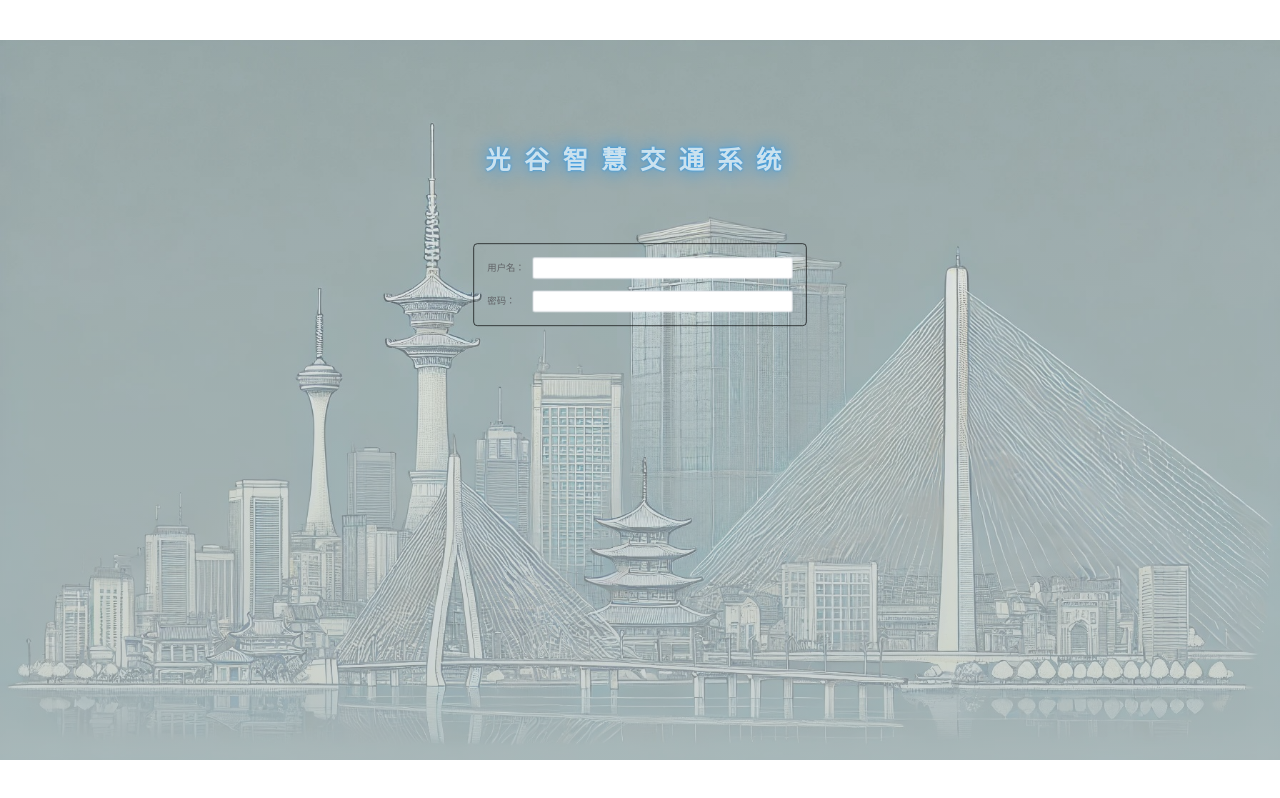
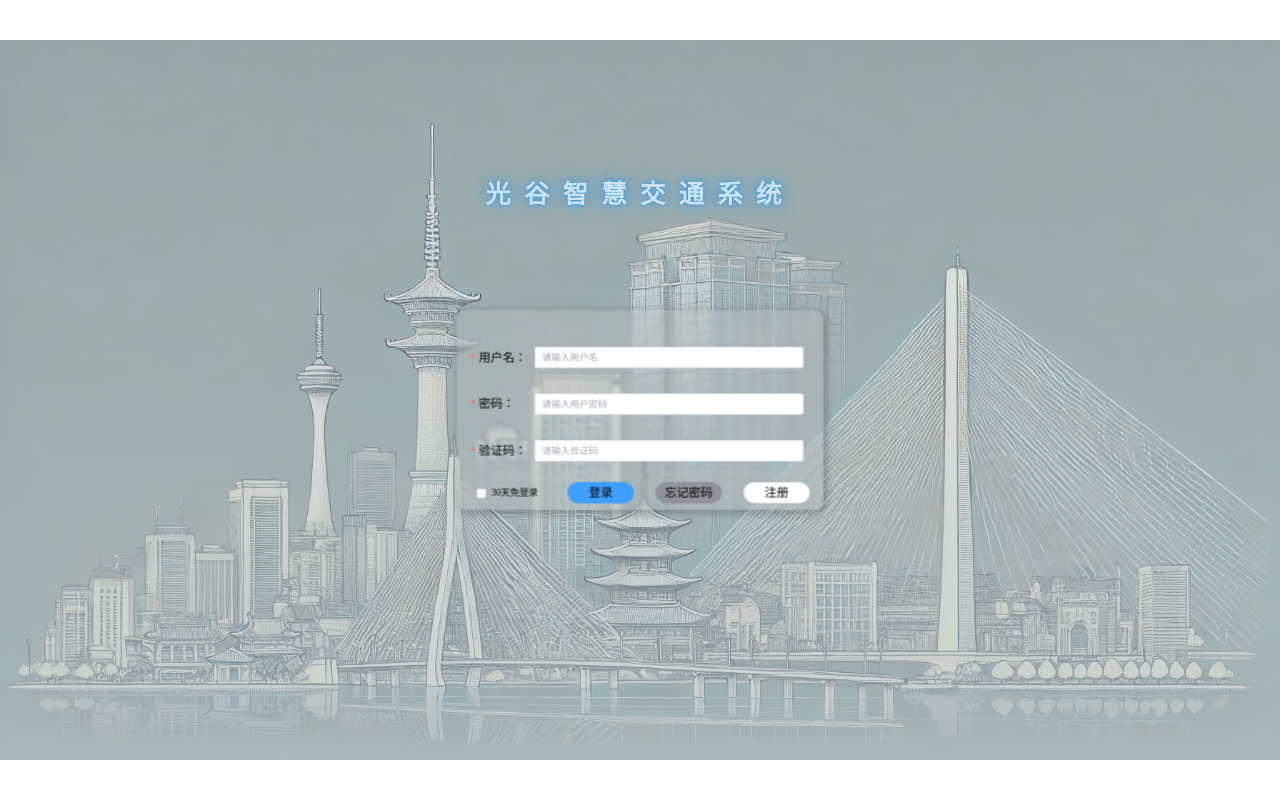
Before and after one commit to G1Ser/smart-transportation, a Vue app: page /login in a window 1280 px wide. Built offline with nearby package versions, Linux system fonts and the light colour scheme; what @kjgl77/datav-vue3 would draw is missing.

Commit message:
缺少验证码 form验证样式需要调整

```diff
--- a/src/views/Login.vue
+++ b/src/views/Login.vue
@@ -1,23 +1,50 @@
 <template>
   <div class="login">
     <h1 class="title">光谷智慧交通系统</h1>
-    <div class="login-form">
-      <el-form :label-position="labelPosition" label-width="auto">
-        <el-form-item label="用户名：">
-          <el-input />
-        </el-form-item>
-        <el-form-item label="密码：">
-          <el-input />
-        </el-form-item>
-      </el-form>
+    <div class="content">
+      <div class="login-form">
+        <el-form ref="ruleFormRef" :label-position="labelPosition" label-width="auto" :model="ruleForm" :rules="rules">
+          <el-form-item label="用户名：" prop="username">
+            <el-input v-model="ruleForm.username" placeholder="请输入用户名" />
+          </el-form-item>
+          <el-form-item label="密码：" prop="password">
+            <el-input v-model="ruleForm.password" type="password" show-password placeholder="请输入用户密码" />
+          </el-form-item>
+          <el-form-item label="验证码：" prop="verificationCode">
+            <el-input v-model="ruleForm.verificationCode" placeholder="请输入验证码" />
+          </el-form-item>
+        </el-form>
+        <el-checkbox label="30天免登录" size='large' />
+        <div class="btns">
+          <el-button type="primary" round>登录</el-button>
+          <el-button type="info" round>忘记密码</el-button>
+          <el-button round>注册</el-button>
+        </div>
+      </div>
     </div>
   </div>
 </template>
 
 <script lang="ts" setup>
-import { ref } from "vue";
-import type { FormProps } from "element-plus";
-const labelPosition = ref<FormProps['labelPosition']>('left')
+import { ref, reactive } from "vue";
+import type { FormInstance, FormProps, FormRules } from "element-plus";
+const labelPosition = ref<FormProps['labelPosition']>('left');
+const ruleFormRef = ref<FormInstance>()
+const ruleForm = reactive({
+  username: '',
+  password: '',
+  verificationCode: ''
+})
+interface RuleForm {
+  username: string
+  password: string
+  verificationCode: string
+}
+const rules = reactive<FormRules<RuleForm>>({
+  username: [{ required: true, message: '请输入用户名', trigger: 'blur' }],
+  password: [{ required: true, message: '请输入用户密码', trigger: 'blur' }],
+  verificationCode: [{ required: true, message: '请输入验证码', trigger: 'blur' }],
+})
 </script>
 
 <style lang="scss" scoped>
@@ -26,23 +53,65 @@ const labelPosition = ref<FormProps['labelPosition']>('left')
   width: 1920px;
   height: 1080px;
   text-align: center;
-  background: linear-gradient(
-      rgba(183, 194, 194, 0.3),
-      rgba(183, 194, 194, 0.7)
-    ),
+  background: linear-gradient(rgba(183, 194, 194, 0.3),
+      rgba(183, 194, 194, 0.7)),
     no-repeat center/cover url("@/assets/img/background.jpg");
+
   .title {
-    transform: translateY(150px);
+    transform: translateY(200px);
   }
-  .login-form{
+
+  .content {
     display: flex;
     justify-content: center;
-    transform: translateY(250px);
-    .el-form{
-      width: 500px;
-      padding: 20px 20px 2px 20px;
-      border-radius: 6px;
-      border: 1px solid;
+
+    .login-form {
+      display: flex;
+      flex-direction: column;
+      justify-content: center;
+      transform: translateY(350px);
+      position: relative;
+      width: 550px;
+      height: 300px;
+      padding: 20px 20px 20px 20px;
+      border-radius: 15px;
+      backdrop-filter: blur(2px);
+      background-color: rgba(200, 200, 200, 0.2);
+      box-shadow: 3px 3px 15px rgba(0, 0, 0, 0.3);
+
+      .el-form {
+        display: flex;
+        flex-direction: column;
+        gap: 20px;
+        width: 500px;
+      }
+
+      :deep(.el-form-item__label) {
+        color: black;
+        font-size: 18px;
+      }
+
+      .el-checkbox {
+        position: absolute;
+        left: 30px;
+        bottom: 5px;
+        color: black;
+      }
+
+      .btns {
+        display: flex;
+        justify-content: flex-end;
+        gap: 20px;
+        position: absolute;
+        right: 20px;
+        bottom: 10px;
+
+        .el-button {
+          width: 100px;
+          color: black;
+          font-size: 18px;
+        }
+      }
     }
   }
 }
```
